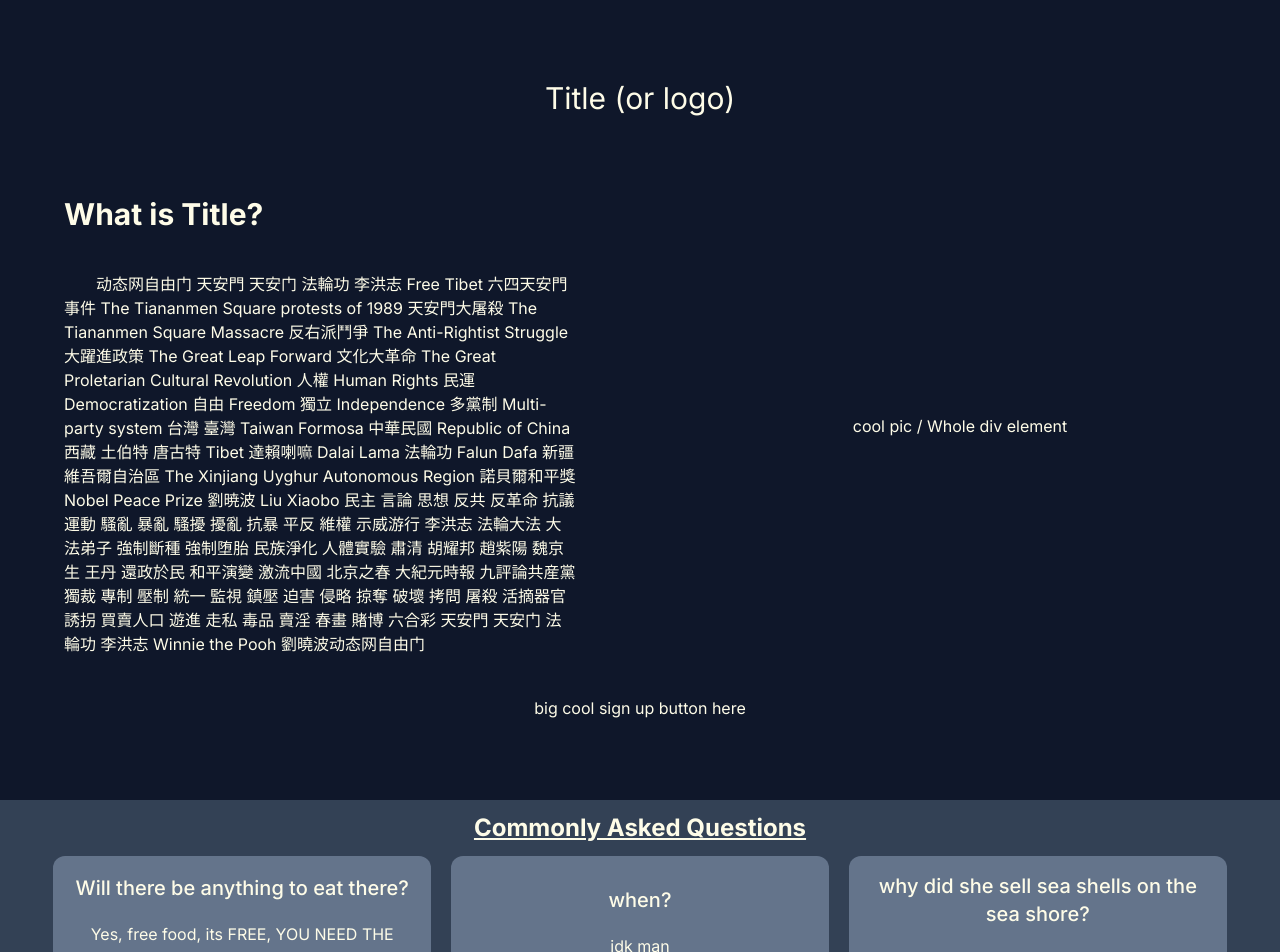
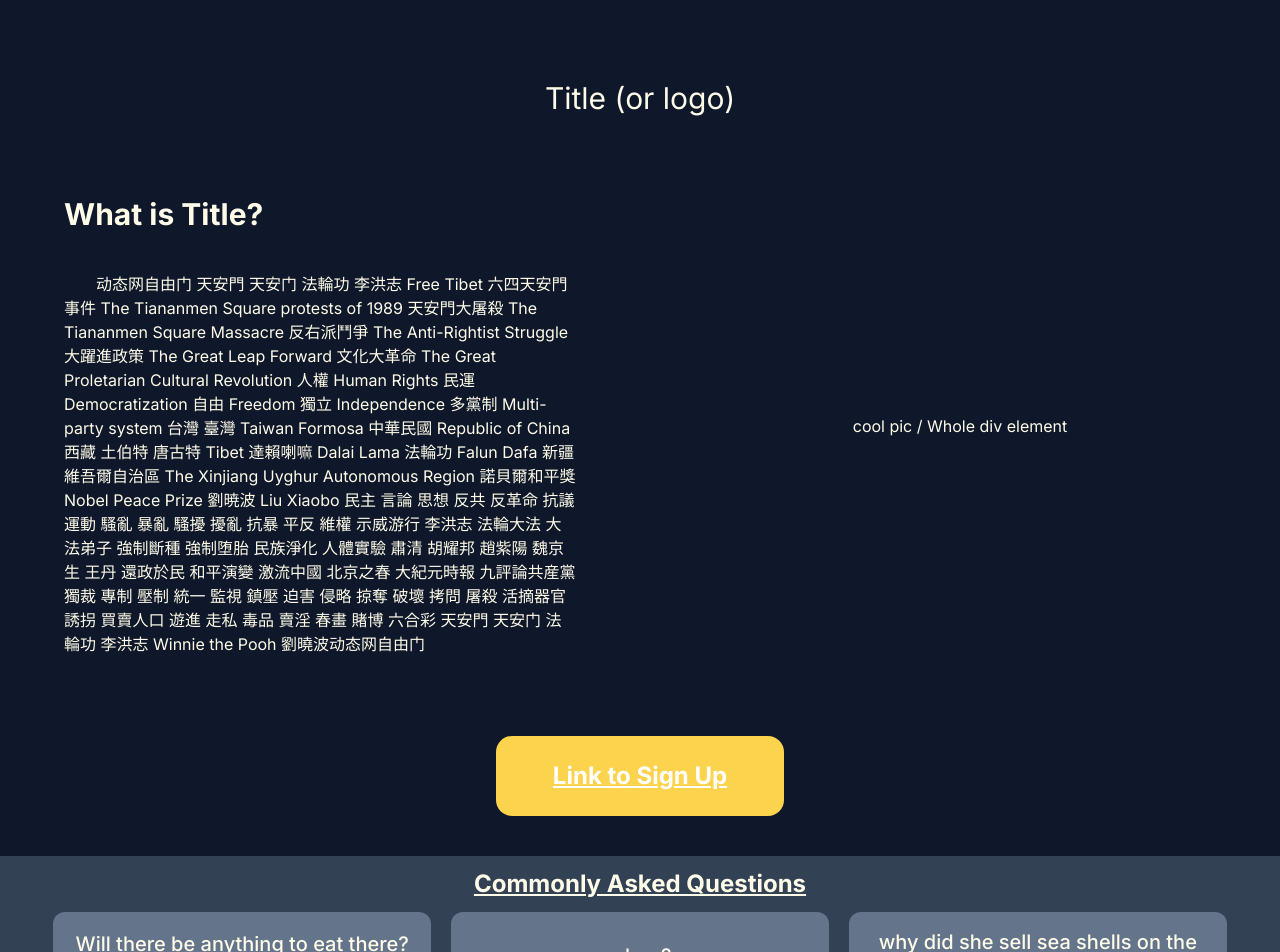
Before and after one commit to ConnorG255/Super-Cool-Hack, a Next.js app: page / in a window 1280 px wide. Shown: the top 952 px of the page. Built offline with nearby package versions, Linux system fonts and the light colour scheme.

Commit message:
link to google form

```diff
--- a/app/page.tsx
+++ b/app/page.tsx
@@ -24,9 +24,9 @@
          Winnie the Pooh 劉曉波动态网自由门</div></div>
          <div className="flex w-2/5  rounded-l text-center items-center justify-center py-10">
           <div className=''>cool pic / Whole div element</div></div>
-      </div>
-      <div className='p-10'>big cool sign up button here</div>
-      <div className='bg-slate-700'>
+      </div><a href='https://forms.gle/6Cx5aVegfqsVTopN9' target="_blank">
+      <button className='w-72 h-20 rounded-2xl underline bg-amber-300 font-bold text-2xl mt-20 text-white'>Link to Sign Up</button></a>
+      <div className='bg-slate-700 mb-0'>
       <div className='mt-10 bg-slate-700 min-w-screen text-center text-2xl p-3 font-bold underline'> Commonly Asked Questions</div>
       <div className='flex justify-center'>
 
```
